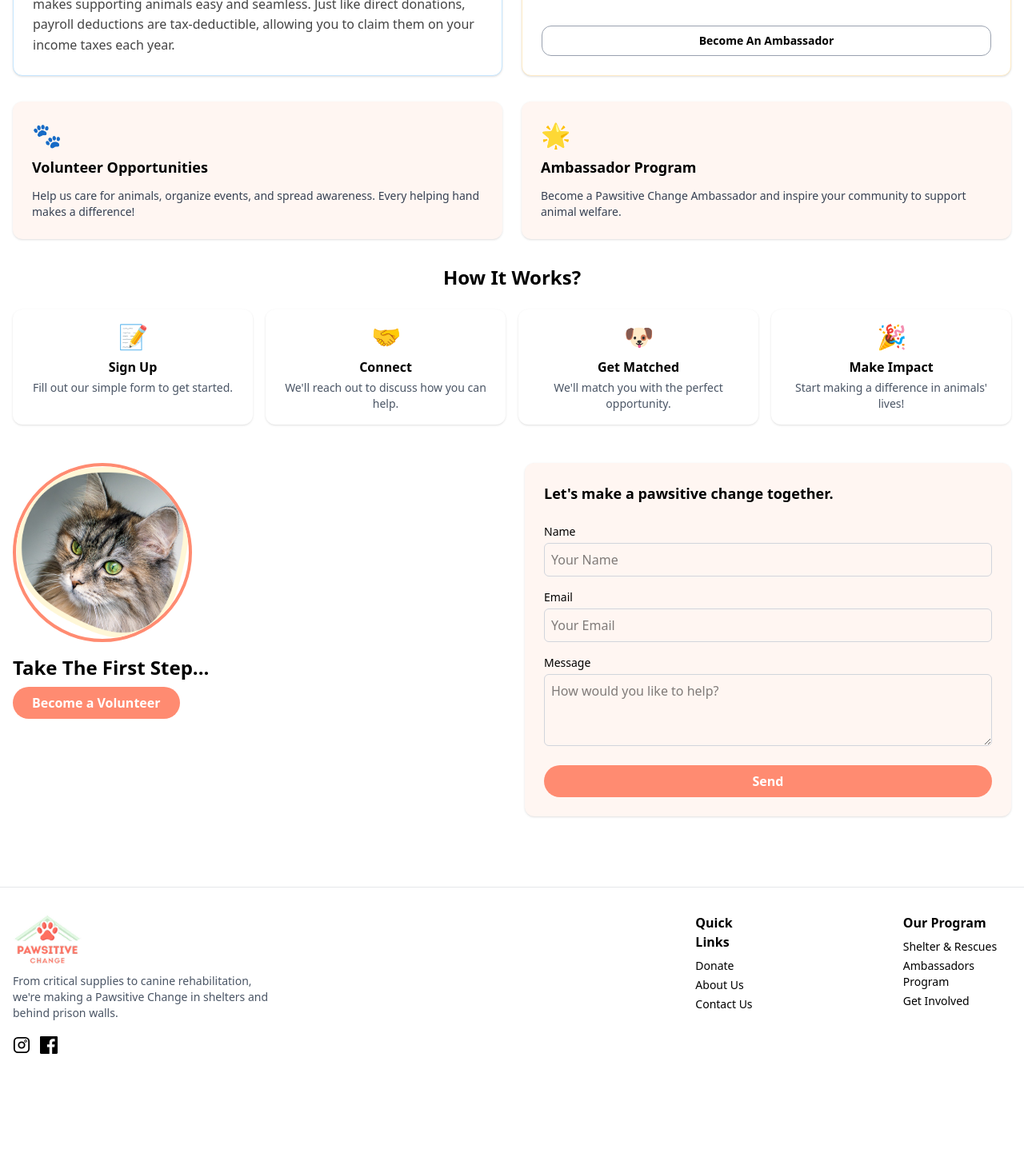
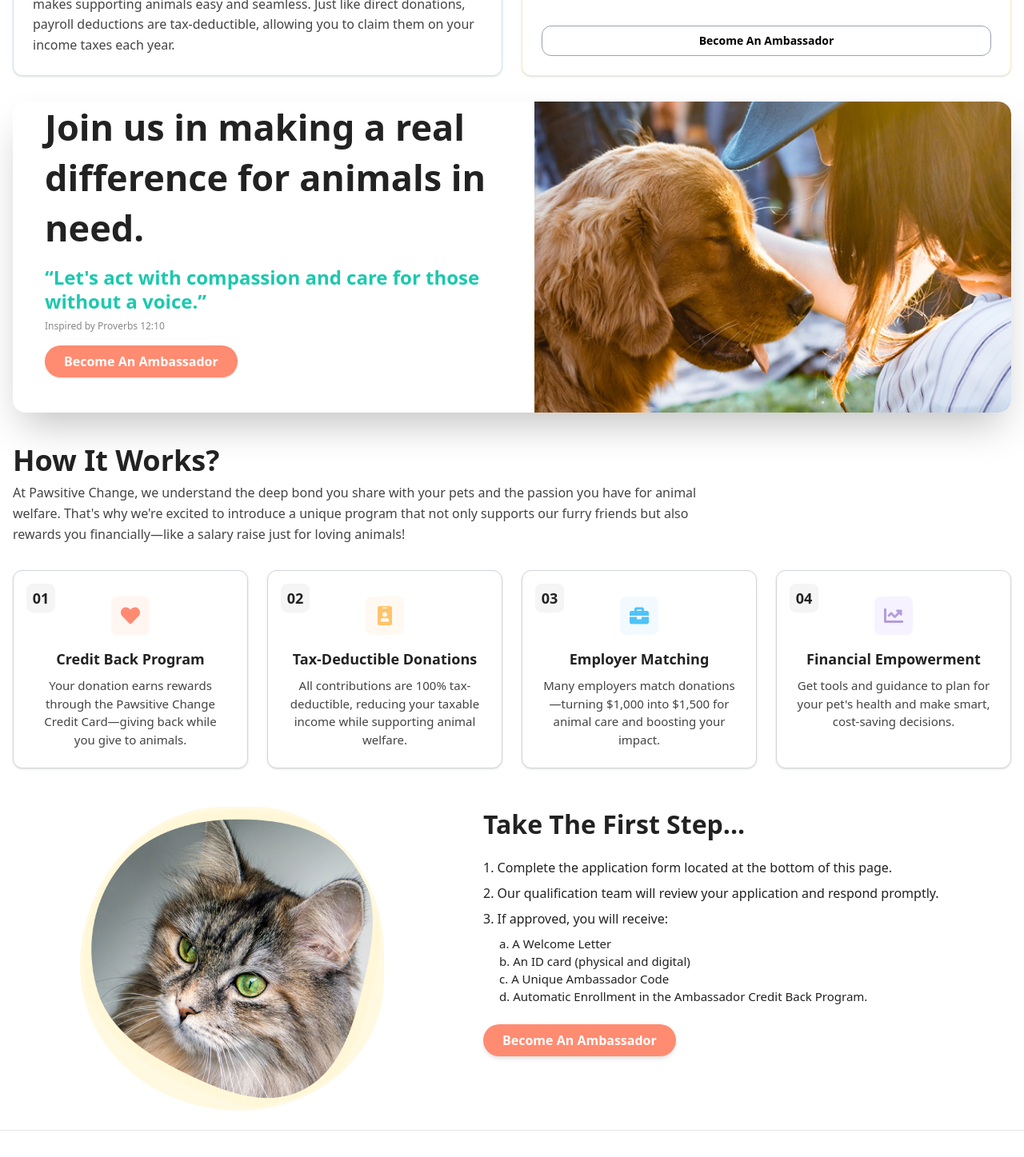
Before and after one commit to anas0723/Pawsitive, a Next.js app: page /get-involed in a window 1280 px wide. Shown: the part 1120-2567 px from the top of the page at 80% size. Before the commit the page ends 2470 px from the top, so only its background shows below. Built offline with nearby package versions, Linux system fonts and the light colour scheme.

Commit message:
get involed

```diff
--- a/src/app/components/common/Footer.jsx
+++ b/src/app/components/common/Footer.jsx
@@ -1,3 +1,4 @@
+import { FaInstagram, FaFacebook } from 'react-icons/fa';
 import React from 'react';
 import Image from 'next/image';
 
@@ -19,13 +20,10 @@
           </p>
           <div className="flex gap-3 mt-1">
             <a href="#" aria-label="Instagram" className="hover:text-[#FF5A5F]">
-              <svg width="22" height="22" fill="none" viewBox="0 0 24 24" stroke="currentColor" className="inline-block"><path d="M7 2C4.23858 2 2 4.23858 2 7V17C2 19.7614 4.23858 22 7 22H17C19.7614 22 22 19.7614 22 17V7C22 4.23858 19.7614 2 17 2H7Z" strokeWidth="2"/><circle cx="12" cy="12" r="4" strokeWidth="2"/><circle cx="17.5" cy="6.5" r="1.5"/></svg>
+              <FaInstagram size={22} className="inline-block" />
             </a>
             <a href="#" aria-label="Facebook" className="hover:text-[#FF5A5F]">
-              {/* Facebook SVG icon (official look) */}
-              <svg width="22" height="22" viewBox="0 0 24 24" fill="currentColor" xmlns="http://www.w3.org/2000/svg" className="inline-block">
-                <path d="M22.675 0h-21.35C.595 0 0 .592 0 1.326v21.348C0 23.408.595 24 1.325 24h11.495v-9.294H9.692v-3.622h3.128V8.413c0-3.1 1.893-4.788 4.659-4.788 1.325 0 2.463.099 2.797.143v3.24l-1.918.001c-1.504 0-1.797.715-1.797 1.763v2.313h3.587l-.467 3.622h-3.12V24h6.116C23.406 24 24 23.408 24 22.674V1.326C24 .592 23.406 0 22.675 0z"/>
-              </svg>
+              <FaFacebook size={22} className="inline-block" />
             </a>
           </div>
         </div>
--- a/src/app/components/get-involed/GetInvolvedCards.jsx
+++ /dev/null
@@ -1,18 +0,0 @@
-export default function GetInvolvedCards() {
-  return (
-    <section className="mb-8">
-      <div className="grid md:grid-cols-2 gap-6">
-        <div className="bg-[#FFF6F2] rounded-xl p-6 flex flex-col gap-2 shadow">
-          <div className="text-3xl">🐾</div>
-          <h3 className="font-bold text-lg mb-1">Volunteer Opportunities</h3>
-          <p className="text-gray-700 text-sm">Help us care for animals, organize events, and spread awareness. Every helping hand makes a difference!</p>
-        </div>
-        <div className="bg-[#FFF6F2] rounded-xl p-6 flex flex-col gap-2 shadow">
-          <div className="text-3xl">🌟</div>
-          <h3 className="font-bold text-lg mb-1">Ambassador Program</h3>
-          <p className="text-gray-700 text-sm">Become a Pawsitive Change Ambassador and inspire your community to support animal welfare.</p>
-        </div>
-      </div>
-    </section>
-  );
-}
--- a/src/app/components/get-involed/GetInvolvedForm.jsx
+++ /dev/null
@@ -1,17 +0,0 @@
-export default function GetInvolvedForm() {
-  return (
-    <form className="bg-[#FFF6F2] rounded-xl p-6 shadow flex flex-col gap-4 relative">
-      <h4 className="font-bold text-lg mb-2">Let's make a pawsitive change together.</h4>
-      <label className="text-sm font-medium">Name
-        <input type="text" className="mt-1 block w-full rounded-md border border-gray-300 p-2 text-base" placeholder="Your Name" />
-      </label>
-      <label className="text-sm font-medium">Email
-        <input type="email" className="mt-1 block w-full rounded-md border border-gray-300 p-2 text-base" placeholder="Your Email" />
-      </label>
-      <label className="text-sm font-medium">Message
-        <textarea className="mt-1 block w-full rounded-md border border-gray-300 p-2 text-base" rows={3} placeholder="How would you like to help?" />
-      </label>
-      <button type="submit" className="mt-2 px-6 py-2 rounded-full bg-[#FF8B71] text-white font-semibold hover:bg-[#ff6a3d] transition-colors duration-200 text-base">Send</button>
-    </form>
-  );
-}
--- a/src/app/components/get-involed/GetInvolvedHowItWorks.jsx
+++ b/src/app/components/get-involed/GetInvolvedHowItWorks.jsx
@@ -1,19 +1,48 @@
+import { FaHeart, FaIdBadge, FaBriefcase, FaChartLine } from 'react-icons/fa';
+
+const steps = [
+  {
+    number: '01',
+    icon: <FaHeart className="text-[#FF8B71] text-2xl mx-auto" />,
+    iconBg: 'bg-[#FFF6F2]',
+    title: 'Credit Back Program',
+    desc: 'Your donation earns rewards through the Pawsitive Change Credit Card—giving back while you give to animals.'
+  },
+  {
+    number: '02',
+    icon: <FaIdBadge className="text-[#FFC46B] text-2xl mx-auto" />,
+    iconBg: 'bg-[#FFF9F2]',
+    title: 'Tax-Deductible Donations',
+    desc: 'All contributions are 100% tax-deductible, reducing your taxable income while supporting animal welfare.'
+  },
+  {
+    number: '03',
+    icon: <FaBriefcase className="text-[#4FC3F7] text-2xl mx-auto" />,
+    iconBg: 'bg-[#F2FAFF]',
+    title: 'Employer Matching',
+    desc: 'Many employers match donations—turning $1,000 into $1,500 for animal care and boosting your impact.'
+  },
+  {
+    number: '04',
+    icon: <FaChartLine className="text-[#B39DDB] text-2xl mx-auto" />,
+    iconBg: 'bg-[#F6F2FF]',
+    title: 'Financial Empowerment',
+    desc: 'Get tools and guidance to plan for your pet\'s health and make smart, cost-saving decisions.'
+  }
+];
+
 export default function GetInvolvedHowItWorks() {
-  const steps = [
-    { icon: "📝", title: "Sign Up", desc: "Fill out our simple form to get started." },
-    { icon: "🤝", title: "Connect", desc: "We'll reach out to discuss how you can help." },
-    { icon: "🐶", title: "Get Matched", desc: "We'll match you with the perfect opportunity." },
-    { icon: "🎉", title: "Make Impact", desc: "Start making a difference in animals' lives!" },
-  ];
   return (
     <section className="mb-12">
-      <h2 className="text-2xl font-bold mb-6 text-center">How It Works?</h2>
-      <div className="grid grid-cols-2 md:grid-cols-4 gap-4">
+      <h2 className="font-poppins font-bold text-3xl md:text-4xl text-[#222] mb-2">How It Works?</h2>
+      <p className="font-poppins font-normal text-[16px] leading-[25.76px] text-[#444] mb-8 max-w-4xl">At Pawsitive Change, we understand the deep bond you share with your pets and the passion you have for animal welfare. That's why we're excited to introduce a unique program that not only supports our furry friends but also rewards you financially—like a salary raise just for loving animals!</p>
+      <div className="grid grid-cols-1 sm:grid-cols-2 md:grid-cols-4 gap-6">
         {steps.map((step, idx) => (
-          <div key={idx} className="bg-white rounded-xl shadow p-4 flex flex-col items-center">
-            <div className="text-3xl mb-2">{step.icon}</div>
-            <div className="font-bold text-base mb-1 text-center">{step.title}</div>
-            <div className="text-gray-600 text-sm text-center">{step.desc}</div>
+          <div key={idx} className="relative bg-white border-gray-300 border shadow rounded-xl p-6 flex flex-col items-center h-full">
+            <div className="absolute top-4 left-4 w-9 h-9 flex items-center justify-center rounded-lg bg-[#F5F5F5] font-poppins font-bold text-lg text-[#222]">{step.number}</div>
+            <div className={`w-12 h-12 flex items-center justify-center rounded-lg mb-2 mt-2 ${step.iconBg}`}>{step.icon}</div>
+            <div className="font-poppins font-bold text-lg text-[#222] mb-2 text-center mt-2">{step.title}</div>
+            <div className="font-poppins font-normal text-[15px] text-[#444] text-center">{step.desc}</div>
           </div>
         ))}
       </div>
--- a/src/app/components/get-involed/GetInvolvedJoin.jsx
+++ b/src/app/components/get-involed/GetInvolvedJoin.jsx
@@ -1,4 +1,33 @@
+import Image from 'next/image';
+
 // This section is now handled in GetInvolvedIntro.jsx as per the latest screenshot.
 export default function GetInvolvedJoin() {
-  return null;
+  return (
+    <section className="mb-10">
+      <div className="bg-white shadow-2xl rounded-2xl  flex flex-col md:flex-row overflow-hidden">
+        {/* Left Side */}
+        <div className="flex-1 flex flex-col justify-center px-8 py-8 md:py-0 md:pl-10 md:pr-4">
+          <h2 className="font-poppins font-bold text-[45px] leading-[63px] tracking-normal text-[#222] mb-4 w-[552.38px] h-[189px]">
+            Join us in making a real difference for animals in need.
+          </h2>
+          <div className="font-poppins font-semibold text-[24px] leading-[30px] tracking-normal text-[#1CC8AE] mb-2">
+            “Let's act with compassion and care for those without a voice.”
+          </div>
+          <div className="font-poppins text-xs text-[#888] mb-4">Inspired by Proverbs 12:10</div>
+          <button className="font-poppins w-fit px-6 py-2 rounded-full bg-[#FF8B71] text-white font-semibold shadow hover:bg-[#ff6a3d] transition-colors duration-200 text-base mb-[44px]">Become An Ambassador</button>
+        </div>
+        {/* Right Side */}
+        <div className="flex-1 min-h-[220px] relative">
+          <Image
+            src="/images/get-involved/Dog-center-aunt.png"
+            alt="Dog and Aunt"
+            fill
+            className="object-cover object-center w-full h-full"
+            style={{ borderTopRightRadius: '1rem', borderBottomRightRadius: '1rem' }}
+            priority
+          />
+        </div>
+      </div>
+    </section>
+  );
 }
--- a/src/app/components/get-involed/GetInvolvedStep.jsx
+++ b/src/app/components/get-involed/GetInvolvedStep.jsx
@@ -2,18 +2,37 @@
 
 export default function GetInvolvedStep() {
   return (
-    <div className="flex flex-col items-center md:items-start">
-      <div className="rounded-full overflow-hidden border-4 border-[#FF8B71] w-56 h-56 flex items-center justify-center mb-4">
-        <Image
-          src="/images/get-involved/Cat-last.png"
-          alt="Cat"
-          width={220}
-          height={220}
-          className="object-cover"
-        />
+    <div className="flex flex-col md:flex-row items-center justify-evenly md:items-start gap-10 w-full">
+      {/* Left: Cat Image with organic border */}
+      <div className="relative flex-shrink-0">
+        <div className="w-[340px] h-[340px] md:w-[380px] md:h-[380px] rounded-[50%_45%_50%_55%/55%_50%_45%_50%] border-4 border-[#FFF9E1] bg-[#FFF9E1] flex items-center justify-center overflow-hidden">
+          <Image
+            src="/images/get-involved/Cat-last.png"
+            alt="Cat"
+            width={380}
+            height={380}
+            className="object-cover w-full h-full"
+            priority
+          />
+        </div>
       </div>
-      <h3 className="text-xl md:text-2xl font-bold mb-2">Take The First Step...</h3>
-      <button className="px-6 py-2 rounded-full bg-[#FF8B71] text-white font-semibold hover:bg-[#ff6a3d] transition-colors duration-200 text-base">Become a Volunteer</button>
+      {/* Right: Content */}
+      <div className="flex-1 flex flex-col justify-center max-w-xl">
+        <h3 className="font-poppins font-bold text-[32px] leading-[44px] text-[#222] mb-4">Take The First Step...</h3>
+        <ol className="font-poppins font-medium text-[16px] leading-[32px] tracking-normal text-[#222] mb-4 list-decimal list-inside">
+          <li>Complete the application form located at the bottom of this page.</li>
+          <li>Our qualification team will review your application and respond promptly.</li>
+          <li>If approved, you will receive:
+            <ol className="font-poppins text-[15px] leading-[22px] text-[#222] list-[lower-alpha] list-inside ml-5 mt-1">
+              <li>A Welcome Letter</li>
+              <li>An ID card (physical and digital)</li>
+              <li>A Unique Ambassador Code</li>
+              <li>Automatic Enrollment in the Ambassador Credit Back Program.</li>
+            </ol>
+          </li>
+        </ol>
+        <button className="font-poppins w-fit px-6 py-2 rounded-full bg-[#FF8B71] text-white font-semibold shadow-md hover:bg-[#ff6a3d] transition-colors duration-200 text-base mt-2">Become An Ambassador</button>
+      </div>
     </div>
   );
 }
--- a/src/app/components/get-involed/Page.jsx
+++ b/src/app/components/get-involed/Page.jsx
@@ -1,10 +1,8 @@
 import GetInvolvedHero from './GetInvolvedHero';
 import GetInvolvedIntro from './GetInvolvedIntro';
-import GetInvolvedCards from './GetInvolvedCards';
 import GetInvolvedJoin from './GetInvolvedJoin';
 import GetInvolvedHowItWorks from './GetInvolvedHowItWorks';
 import GetInvolvedStep from './GetInvolvedStep';
-import GetInvolvedForm from './GetInvolvedForm';
 
 export default function GetInvolvedPage() {
   return (
@@ -12,13 +10,10 @@
       <div className="max-w-7xl mx-auto w-full">
         <GetInvolvedHero />
         <GetInvolvedIntro />
-        <GetInvolvedCards />
         <GetInvolvedJoin />
         <GetInvolvedHowItWorks />
-        <div className="grid md:grid-cols-2 gap-8 items-start mb-16">
           <GetInvolvedStep />
-          <GetInvolvedForm />
-        </div>
+
       </div>
     </main>
   );
```
Also changed, not shown: src/app/get-involed/page.jsx (line endings or trailing spaces).
